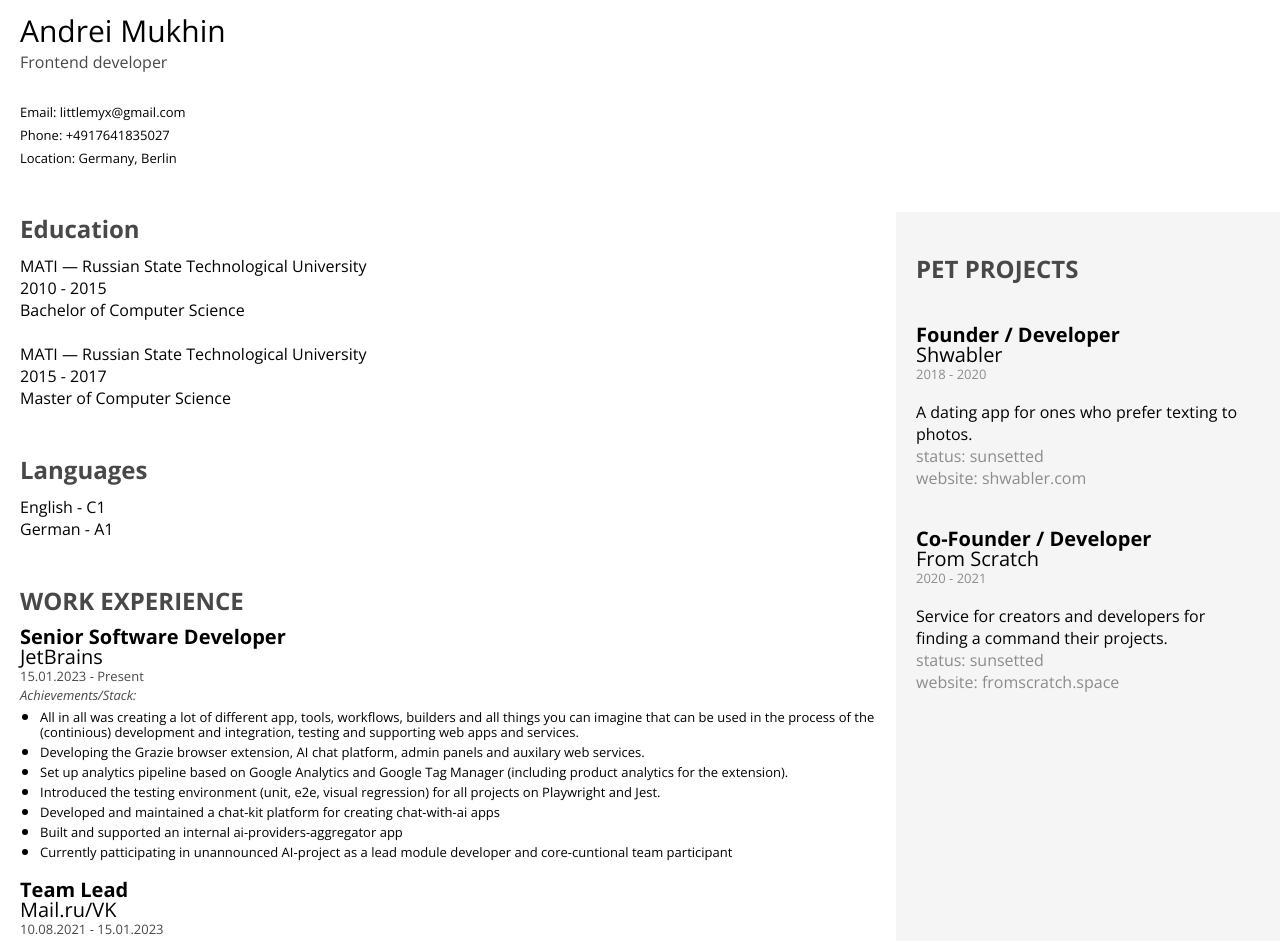
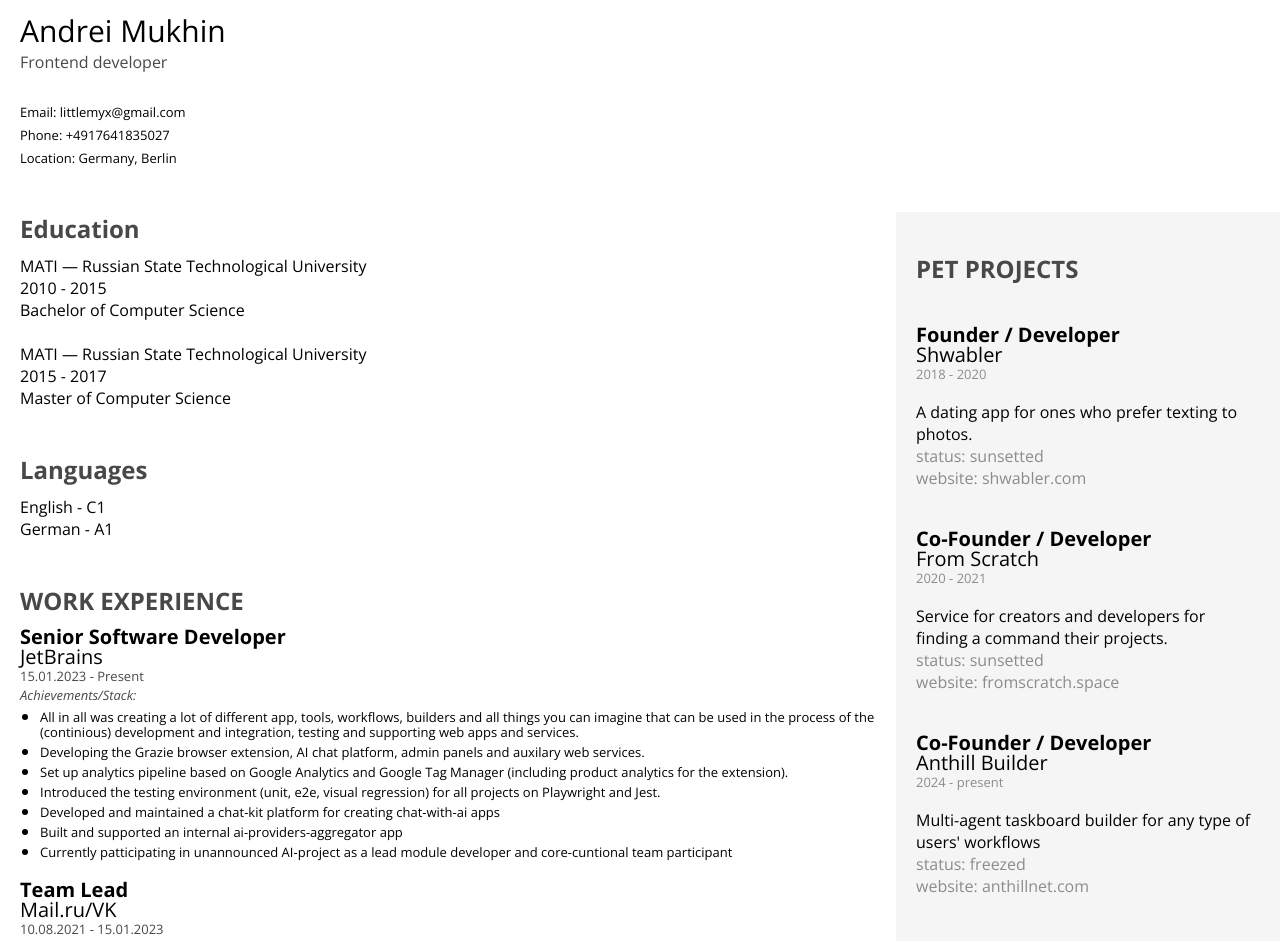
Before and after one commit to littlemyx/631am, a Next.js app: page /cv in a window 1280 px wide. Shown: the top 941 px of the page. Built offline with nearby package versions, Linux system fonts and the light colour scheme.

Commit message:
Add new pet project 'Anthill Builder'

```diff
--- a/components/AdditionalInfo/PetProjects.tsx
+++ b/components/AdditionalInfo/PetProjects.tsx
@@ -40,7 +40,19 @@ const projects: Project[] = [
       from: "2020",
       to: "2021"
     }
-  }
+  },
+  {
+    name: "Anthill Builder",
+    position: "Co-Founder / Developer",
+    description:
+      "Multi-agent taskboard builder for any type of users' workflows",
+    website: "https://anthillnet.com/",
+    status: "freezed",
+    period: {
+      from: "2024",
+      to: "present"
+    }
+  },
 ];
 
 const PetProjects = () => {
```
